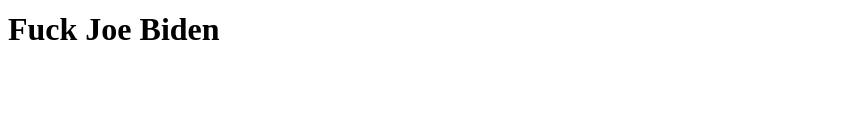
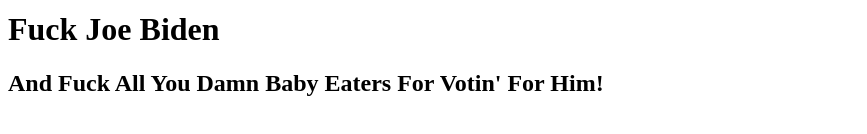
Before and after one commit to DumbSheep123/joeandthehoewhatashitshow, a plain HTML site: page index.html in a window 1280 px wide. Shown: the part 322-456 px from the top of the page, without its empty margins (0-867 px from the left). Drawn offline with Linux system fonts and the light colour scheme.

Commit message:
Update index.html

```diff
--- a/index.html
+++ b/index.html
@@ -10,6 +10,7 @@
     <img src="https://encrypted-tbn0.gstatic.com/images?q=tbn:ANd9GcSem92sIOTbZh8XZFz8ys3iMHu8uofFQtSlaGlNCTm53MmmmwHyqxIxp7fE99m1NEZ6PzI:https://m.media-amazon.com/images/I/61bCy%2BxWunL._AC_SL1500_.jpg">
     <img src="https://encrypted-tbn0.gstatic.com/images?q=tbn:ANd9GcQkKmqEhVGVJV_Xt2hOdGa1sm8dpYHgU5d1bF-nCVCZOeV5E34eZq6YG4pbFibJ-oL5o1I:https://m.media-amazon.com/images/I/41uQCIMq8SL._AC_SX466_.jpg">
     <h1 style="fontfamily:Ubuntu">Fuck Joe Biden</h1>
+    <h2> And Fuck All You Damn Baby Eaters For Votin' For Him!</h2>
 
 
 </body>
```
